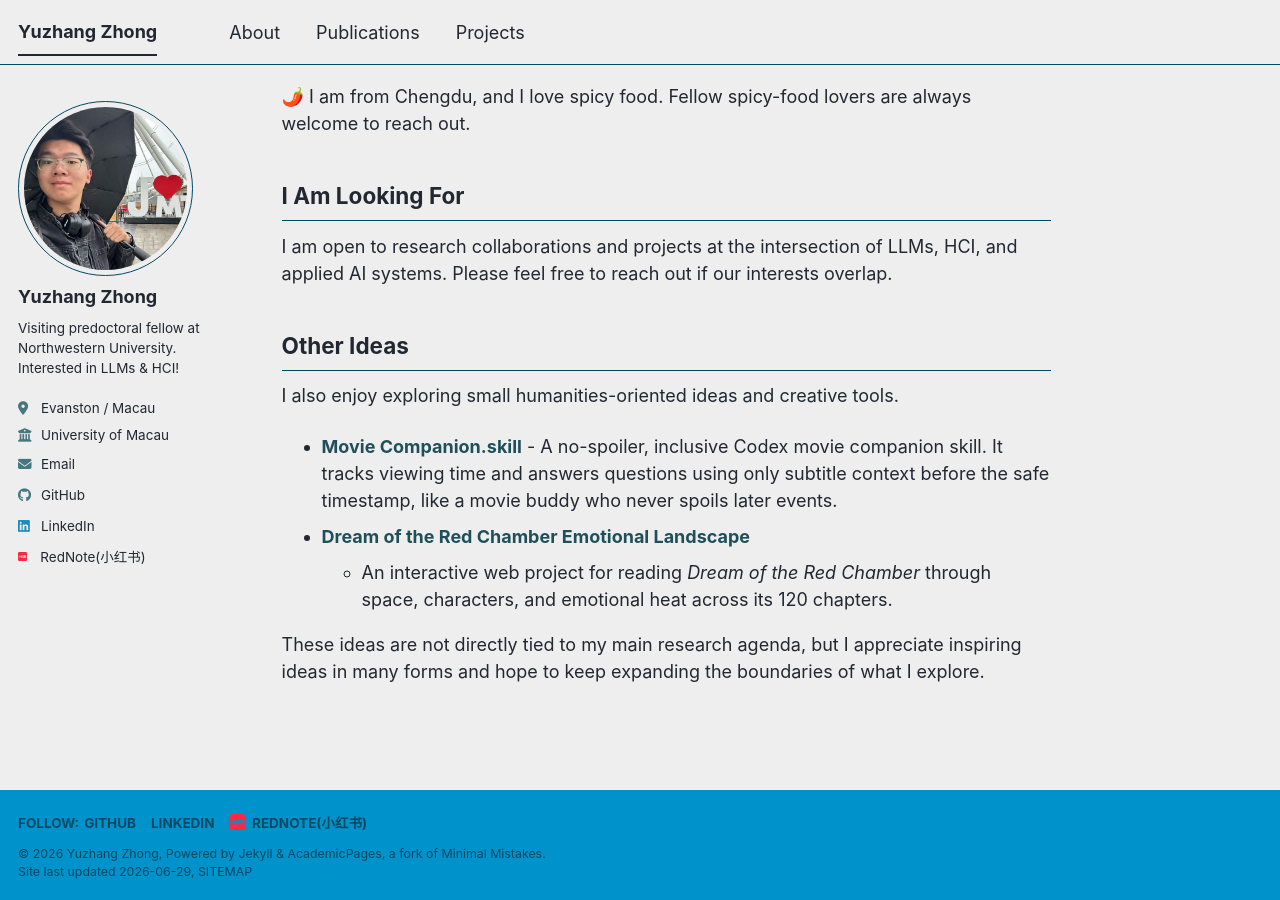
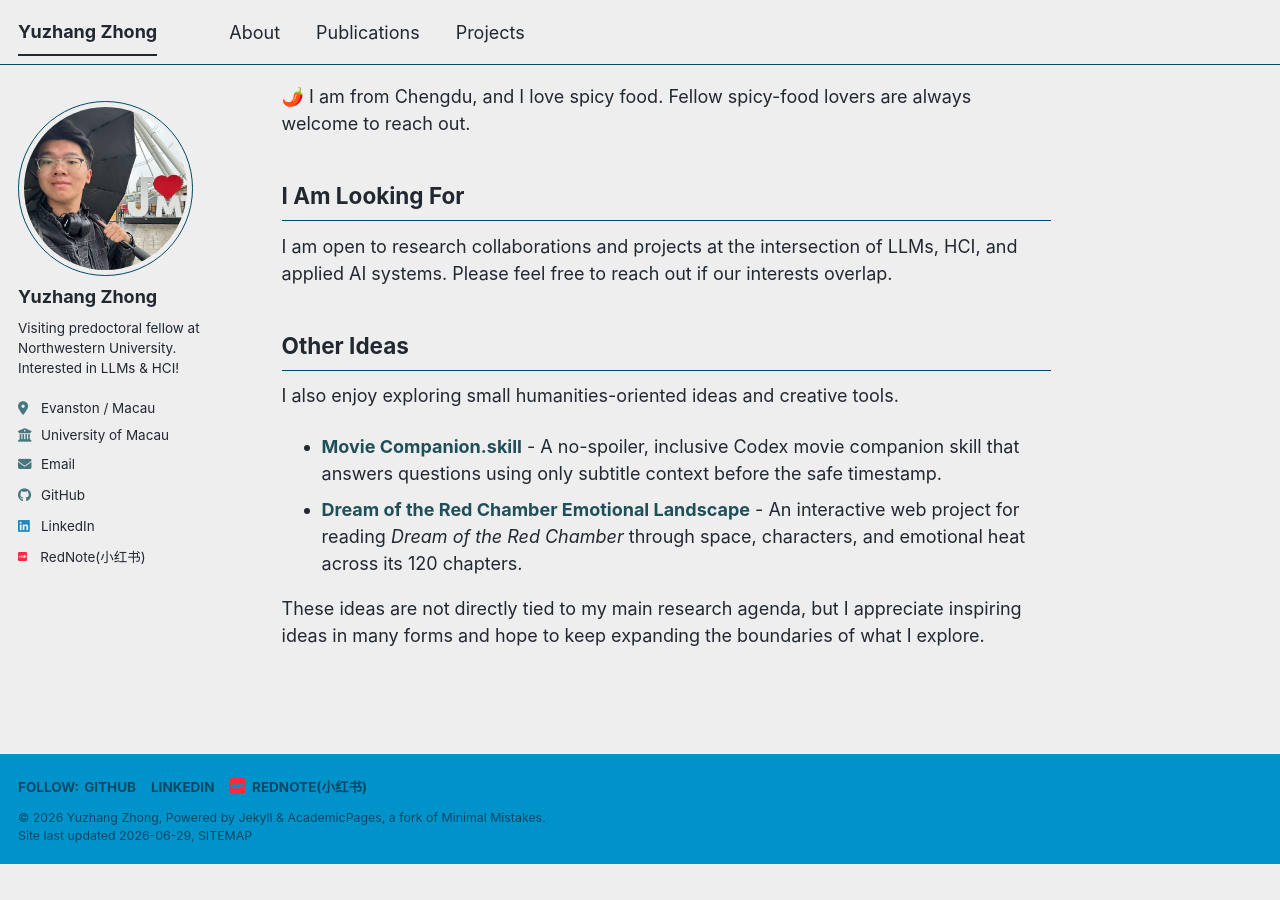
Before and after one commit to yuzhang-zhong/yuzhang-zhong.github.io, a Jekyll site: the page built from _pages/about.md, in a window 1280 px wide and 900 px high, scrolled down 1726 px. Built offline with Jekyll 4.4.1, drawn with Linux system fonts in a browser that asks for light colours; a style sheet for code colours, icons or effects is not loaded; after the commit the page ends 2590 px from its top, so only the background shows below that.

```diff
--- a/_includes/seo.html
+++ b/_includes/seo.html
@@ -6,7 +6,9 @@
 {% endif %}
 {% assign seo_url = seo_url | default: site.github.url %}
 
-{% if page.title %}
+{% if page.browser_title %}
+  {% assign seo_title = page.browser_title %}
+{% elsif page.title %}
   {% assign seo_title = page.title | append: " " | append: site.title_separator | append: " " | append: site.title %}
 {% endif %}
 
--- a/_pages/about.md
+++ b/_pages/about.md
@@ -64,13 +65,8 @@ overlap.
 
 I also enjoy exploring small humanities-oriented ideas and creative tools.
 
-- <span class="project-name">Movie Companion.skill</span> - A no-spoiler,
-  inclusive Codex movie companion skill. It tracks viewing time and answers
-  questions using only subtitle context before the safe timestamp, like a movie
-  buddy who never spoils later events.
-- <span class="project-name">Dream of the Red Chamber Emotional Landscape</span>
-  - An interactive web project for reading <em>Dream of the Red Chamber</em>
-  through space, characters, and emotional heat across its 120 chapters.
+- <span class="project-name">Movie Companion.skill</span> - A no-spoiler, inclusive Codex movie companion skill that answers questions using only subtitle context before the safe timestamp.
+- <span class="project-name">Dream of the Red Chamber Emotional Landscape</span> - An interactive web project for reading <em>Dream of the Red Chamber</em> through space, characters, and emotional heat across its 120 chapters.
 
 These ideas are not directly tied to my main research agenda, but I appreciate
 inspiring ideas in many forms and hope to keep expanding the boundaries of what I
```
Also changed, not shown: other parts of _pages/about.md (+1 -0 lines).
